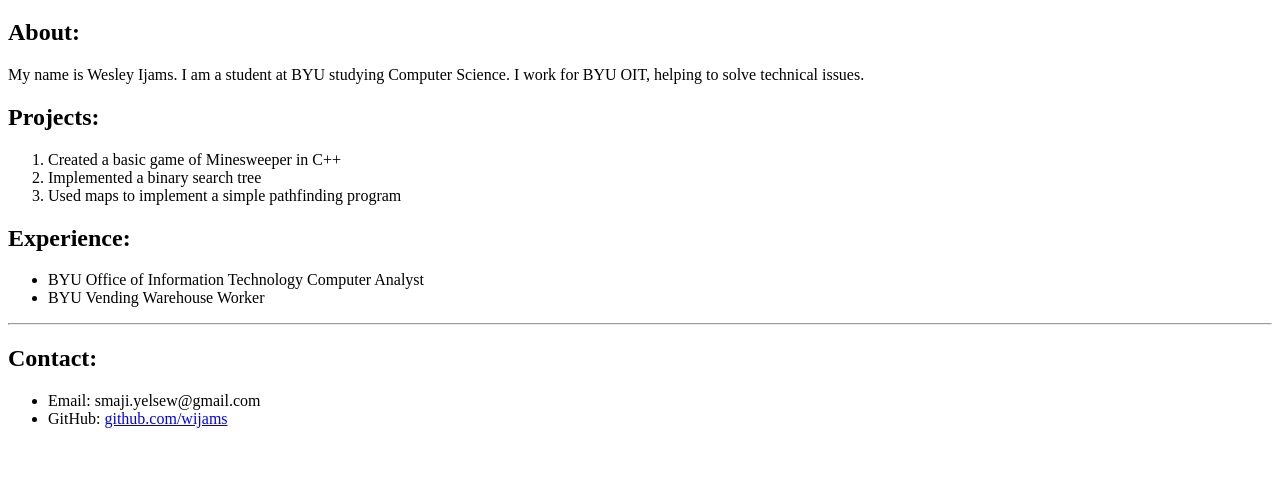
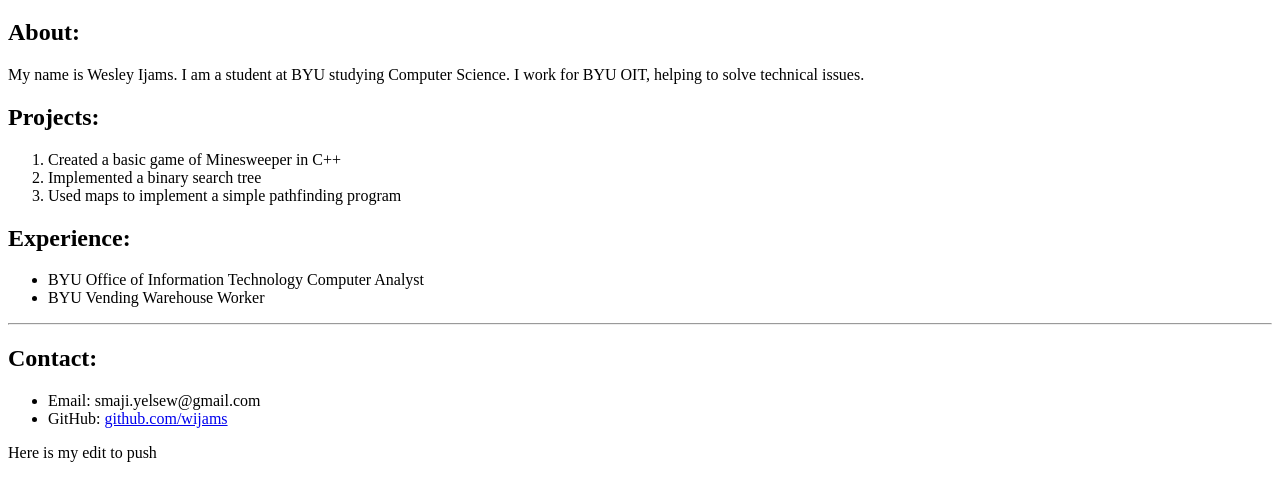
Before and after one commit to wijams/portfolio, a plain HTML site: page index.html in a window 1280 px wide. Shown: the part 61-562 px from the top of the page. Drawn offline with Linux system fonts and the light colour scheme.

Commit message:
Second commit

```diff
--- a/index.html
+++ b/index.html
@@ -24,5 +24,6 @@
 				<li>Email: smaji.yelsew@gmail.com</li>
 				<li>GitHub: <a href="https://github.com/wijams">github.com/wijams</a></li>
 			</ul>
+			<p>Here is my edit to push</p>
 	</body>
 </html>
```
